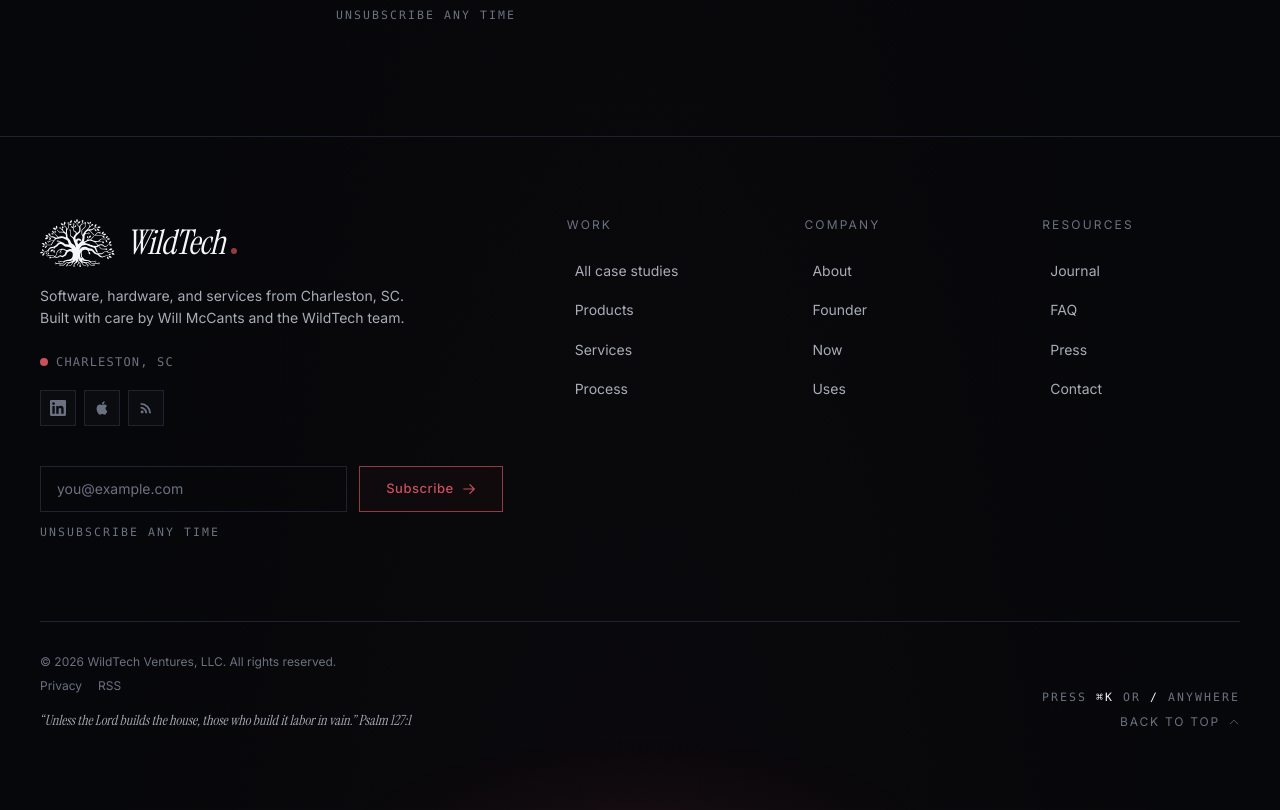
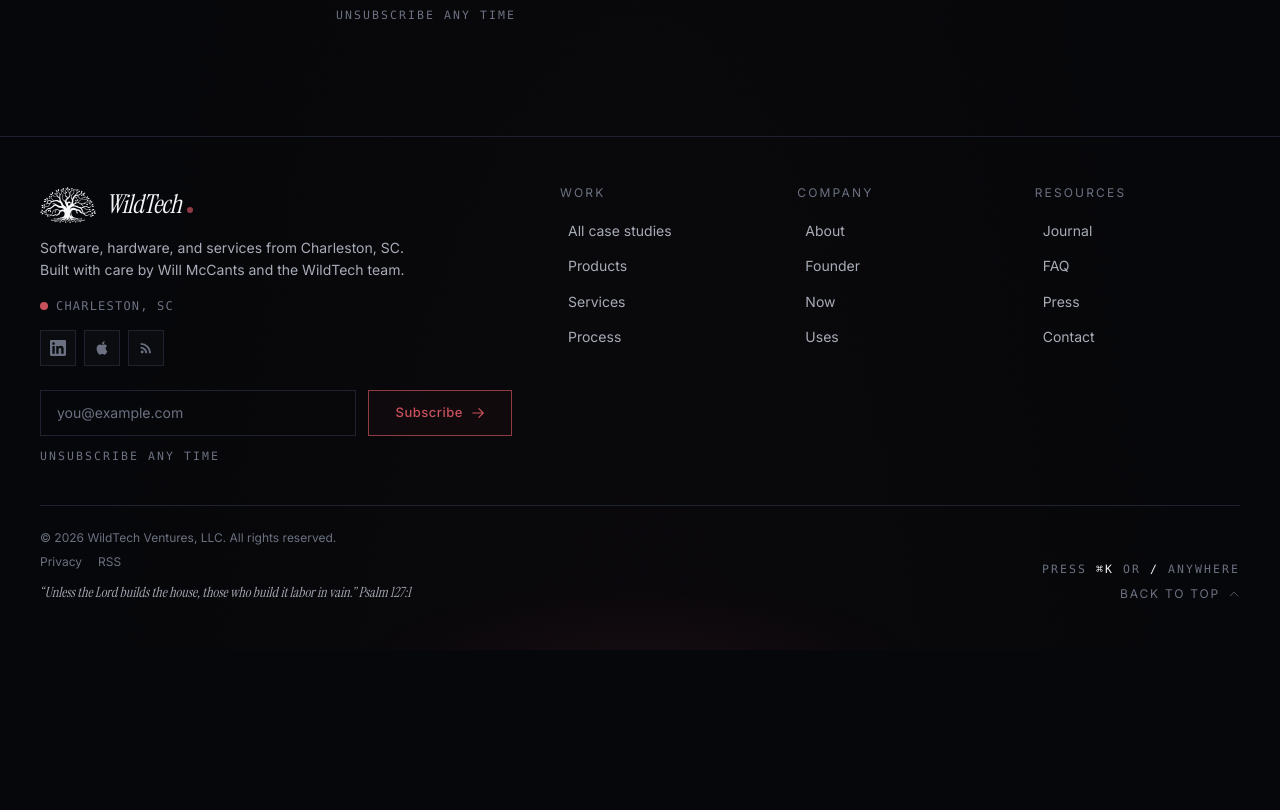
Before and after one commit to wildtechdev/wildtechdev, a Next.js app: page /journal/rebuilding-my-home-church-website in a window 1280 px wide. Shown: the part 8420-9230 px from the top of the page. After the commit the page ends 9070 px from the top, so only its background shows below. Built offline with nearby package versions, Linux system fonts and the light colour scheme.

Commit message:
feat(footer): compact the footer by roughly 200 pixels, halving section padding, tightening the brand block with a smaller mark and wordmark, trimming column and list spacing, and slimming the bottom bar, plus cleanup of float artifact percentages the rebrand script left in color-mix values

```diff
--- a/src/app/error.tsx
+++ b/src/app/error.tsx
@@ -25,7 +25,7 @@ export default function ErrorPage({
         className="section-glow absolute left-1/2 top-1/2 -translate-x-1/2 -translate-y-1/2 w-[500px] h-[500px] rounded-full pointer-events-none"
         style={{
           background:
-            "radial-gradient(circle, color-mix(in srgb, var(--color-accent) 14.000000000000002%, transparent) 0%, transparent 70%)",
+            "radial-gradient(circle, color-mix(in srgb, var(--color-accent) 14%, transparent) 0%, transparent 70%)",
           filter: "blur(60px)",
         }}
         aria-hidden="true"
--- a/src/app/journal/[slug]/page.tsx
+++ b/src/app/journal/[slug]/page.tsx
@@ -121,7 +121,7 @@ export default async function PostPage({
           className="absolute -top-40 left-1/4 w-[700px] h-[400px] rounded-full pointer-events-none section-glow"
           style={{
             background:
-              "radial-gradient(ellipse at center, color-mix(in srgb, var(--color-accent) 7.000000000000001%, transparent) 0%, transparent 70%)",
+              "radial-gradient(ellipse at center, color-mix(in srgb, var(--color-accent) 7%, transparent) 0%, transparent 70%)",
             filter: "blur(60px)",
           }}
           aria-hidden="true"
--- a/src/app/products/page.tsx
+++ b/src/app/products/page.tsx
@@ -585,7 +585,7 @@ export default function ProductsPage() {
         className="absolute left-1/2 top-1/2 -translate-x-1/2 -translate-y-1/2 w-[500px] h-[500px] rounded-full pointer-events-none section-glow"
         style={{
           background:
-            "radial-gradient(circle, color-mix(in srgb, var(--color-accent) 14.000000000000002%, transparent) 0%, transparent 70%)",
+            "radial-gradient(circle, color-mix(in srgb, var(--color-accent) 14%, transparent) 0%, transparent 70%)",
           filter: "blur(60px)",
         }}
         aria-hidden="true"
--- a/src/app/uses/page.tsx
+++ b/src/app/uses/page.tsx
@@ -129,7 +129,7 @@ export default function UsesPage() {
           className="absolute -top-40 left-0 w-[700px] h-[400px] rounded-full pointer-events-none section-glow"
           style={{
             background:
-              "radial-gradient(ellipse at center, color-mix(in srgb, var(--color-accent) 7.000000000000001%, transparent) 0%, transparent 70%)",
+              "radial-gradient(ellipse at center, color-mix(in srgb, var(--color-accent) 7%, transparent) 0%, transparent 70%)",
             filter: "blur(60px)",
           }}
           aria-hidden="true"
--- a/src/app/work/[slug]/page.tsx
+++ b/src/app/work/[slug]/page.tsx
@@ -107,7 +107,7 @@ export default async function CaseStudyPage({
           className="absolute -top-40 left-0 w-[700px] h-[400px] rounded-full pointer-events-none section-glow"
           style={{
             background:
-              "radial-gradient(ellipse at center, color-mix(in srgb, var(--color-accent) 7.000000000000001%, transparent) 0%, transparent 70%)",
+              "radial-gradient(ellipse at center, color-mix(in srgb, var(--color-accent) 7%, transparent) 0%, transparent 70%)",
             filter: "blur(60px)",
           }}
           aria-hidden="true"
--- a/src/components/Footer.tsx
+++ b/src/components/Footer.tsx
@@ -61,36 +61,36 @@ export default function Footer() {
         className="absolute -bottom-32 left-1/2 -translate-x-1/2 w-[600px] h-[200px] rounded-full pointer-events-none section-glow"
         style={{
           background:
-            "radial-gradient(ellipse at center, color-mix(in srgb, var(--color-accent) 7.000000000000001%, transparent) 0%, transparent 70%)",
+            "radial-gradient(ellipse at center, color-mix(in srgb, var(--color-accent) 7%, transparent) 0%, transparent 70%)",
         }}
         aria-hidden="true"
       />
 
-      <div className="relative max-w-7xl mx-auto px-6 lg:px-10 py-20">
-        <div className="grid grid-cols-1 lg:grid-cols-12 gap-12 lg:gap-16">
+      <div className="relative max-w-7xl mx-auto px-6 lg:px-10 py-12">
+        <div className="grid grid-cols-1 lg:grid-cols-12 gap-10 lg:gap-12">
           {/* Wordmark + tagline + newsletter */}
           <div className="lg:col-span-5">
-            <Link href="/" className="inline-flex items-center gap-3 group">
-              <LogoMark className="h-12 w-auto shrink-0 text-logomark" />
+            <Link href="/" className="inline-flex items-center gap-2.5 group">
+              <LogoMark className="h-9 w-auto shrink-0 text-logomark" />
               <span className="inline-flex items-baseline gap-1.5">
-                <span className="text-[34px] font-[family-name:var(--font-serif)] italic text-heading tracking-tight transition-all duration-500 group-hover:[text-shadow:0_0_24px_color-mix(in_srgb,var(--color-accent)_40%,transparent)]">
+                <span className="text-[26px] font-[family-name:var(--font-serif)] italic text-heading tracking-tight transition-all duration-500 group-hover:[text-shadow:0_0_24px_color-mix(in_srgb,var(--color-accent)_40%,transparent)]">
                   WildTech
                 </span>
                 <span className="w-1.5 h-1.5 rounded-full bg-accent opacity-70 group-hover:opacity-100 transition-opacity" />
               </span>
             </Link>
-            <p className="text-sm text-body mt-3 max-w-sm leading-relaxed">
+            <p className="text-sm text-body mt-2 max-w-sm leading-relaxed">
               Software, hardware, and services from Charleston, SC. Built with
               care by Will McCants and the WildTech team.
             </p>
-            <div className="mt-6 flex items-center gap-2 text-xs font-mono tracking-widest text-muted">
+            <div className="mt-4 flex items-center gap-2 text-xs font-mono tracking-widest text-muted">
               <span className="relative flex h-2 w-2">
                 <span className="absolute inline-flex h-full w-full rounded-full bg-accent opacity-60 animate-ping" />
                 <span className="relative inline-flex rounded-full h-2 w-2 bg-accent" />
               </span>
               CHARLESTON, SC
             </div>
-            <div className="mt-5 flex items-center gap-2 mb-10">
+            <div className="mt-4 flex items-center gap-2 mb-6">
               {socialLinks.map((s) => {
                 const isExternal = s.href.startsWith("http");
                 return (
@@ -117,12 +117,12 @@ export default function Footer() {
           </div>
 
           {/* Link columns */}
-          <div className="lg:col-span-7 grid grid-cols-2 sm:grid-cols-3 gap-10">
+          <div className="lg:col-span-7 grid grid-cols-2 sm:grid-cols-3 gap-8">
             <div>
-              <p className="text-xs uppercase tracking-[0.18em] text-muted mb-5 font-[family-name:var(--font-sans)]">
+              <p className="text-xs uppercase tracking-[0.18em] text-muted mb-3 font-[family-name:var(--font-sans)]">
                 Work
               </p>
-              <ul className="space-y-3">
+              <ul className="space-y-2">
                 {workLinks.map((link) => (
                   <li key={link.href}>
                     <Link
@@ -143,10 +143,10 @@ export default function Footer() {
             </div>
 
             <div>
-              <p className="text-xs uppercase tracking-[0.18em] text-muted mb-5 font-[family-name:var(--font-sans)]">
+              <p className="text-xs uppercase tracking-[0.18em] text-muted mb-3 font-[family-name:var(--font-sans)]">
                 Company
               </p>
-              <ul className="space-y-3">
+              <ul className="space-y-2">
                 {companyLinks.map((link) => (
                   <li key={link.href}>
                     <Link
@@ -167,10 +167,10 @@ export default function Footer() {
             </div>
 
             <div>
-              <p className="text-xs uppercase tracking-[0.18em] text-muted mb-5 font-[family-name:var(--font-sans)]">
+              <p className="text-xs uppercase tracking-[0.18em] text-muted mb-3 font-[family-name:var(--font-sans)]">
                 Resources
               </p>
-              <ul className="space-y-3">
+              <ul className="space-y-2">
                 {resourceLinks.map((link) => (
                   <li key={link.href}>
                     <Link
@@ -192,7 +192,7 @@ export default function Footer() {
           </div>
         </div>
 
-        <div className="mt-20 pt-8 border-t border-border flex flex-col gap-6 sm:flex-row sm:items-end sm:justify-between">
+        <div className="mt-10 pt-6 border-t border-border flex flex-col gap-4 sm:flex-row sm:items-end sm:justify-between">
           <div>
             <p className="text-xs text-muted">
               &copy; {new Date().getFullYear()} WildTech Ventures, LLC. All
@@ -212,7 +212,7 @@ export default function Footer() {
                 RSS
               </a>
             </div>
-            <p className="text-sm text-body mt-4 italic font-[family-name:var(--font-serif)]">
+            <p className="text-sm text-body mt-3 italic font-[family-name:var(--font-serif)]">
               &ldquo;Unless the Lord builds the house, those who build it labor
               in vain.&rdquo; Psalm 127:1
             </p>
--- a/src/components/HeroSpotlight.tsx
+++ b/src/components/HeroSpotlight.tsx
@@ -28,7 +28,7 @@ export default function HeroSpotlight() {
       className="absolute inset-0 pointer-events-none section-glow"
       style={{
         background:
-          "radial-gradient(600px circle at var(--hx, 50%) var(--hy, 50%), color-mix(in srgb, var(--color-accent) 14.000000000000002%, transparent), transparent 50%)",
+          "radial-gradient(600px circle at var(--hx, 50%) var(--hy, 50%), color-mix(in srgb, var(--color-accent) 14%, transparent), transparent 50%)",
       }}
       aria-hidden="true"
     />
```
